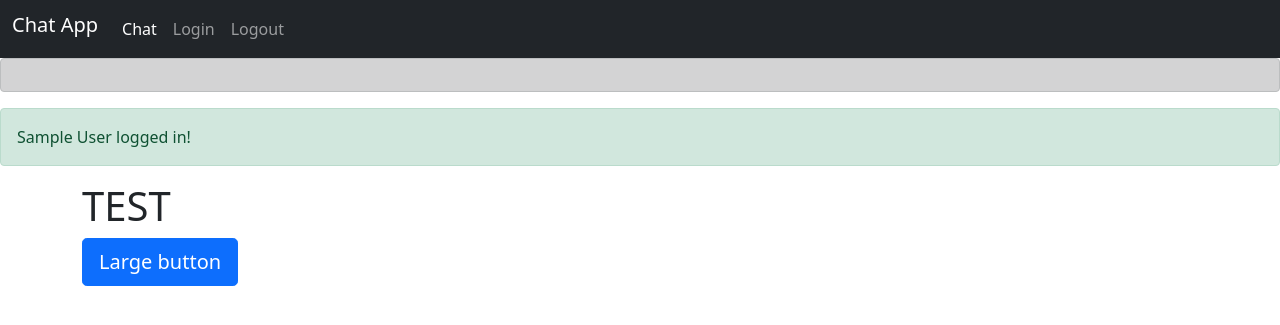
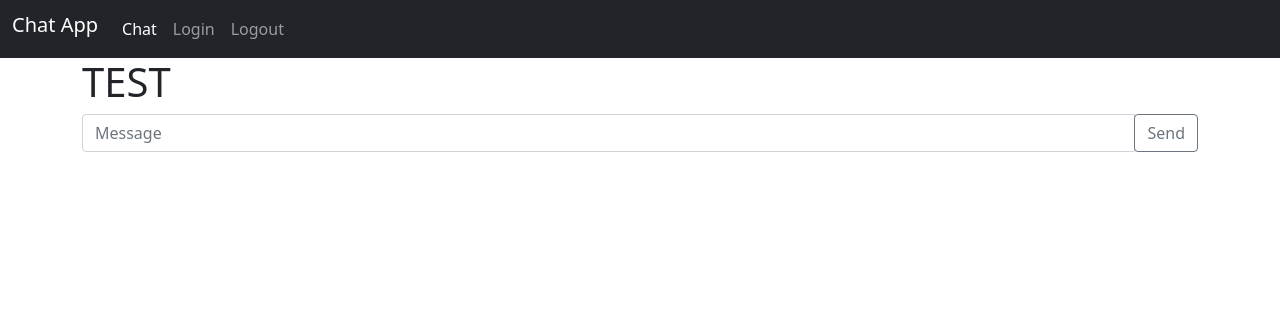
Before and after one commit to MSNanda515/DailyAlgorithms, a Flask app: template DailyChallenge/Python/SimpleChatApp/website/templates/index.html in a window 1280 px wide. Shown: the top 325 px of the page. Run offline with Flask 2, Linux system fonts and the light colour scheme; the template is opened without the code that fills it, so the values that code supplies are empty; the visitor is signed in with stand-in values (Sample User, id 1); some libraries are stand-ins or nearby versions.

Commit message:
working on home page

```diff
--- a/DailyChallenge/Python/SimpleChatApp/website/main.py
+++ b/DailyChallenge/Python/SimpleChatApp/website/main.py
@@ -14,7 +14,7 @@ def login():
   if request.method == "POST":
     session[NAME_KEY] = request.form["inputName"]
     return redirect(url_for("home"))
-  return render_template("login.html", {"session": session})
+  return render_template("login.html", **{"session": session})
 
 @app.route("/logout")
 def logout():
@@ -28,7 +28,7 @@ def home():
   # if NAME_KEY not in session:
   #   return redirect(url_for("home"))
   # name = session(NAME_KEY)
-  return render_template("index.html", {"login": True, "session": session})
+  return render_template("index.html", **{"login": True, "session": session})
 
 @app.route("/run")
 def run():
--- a/DailyChallenge/Python/SimpleChatApp/website/static/index.js
+++ b/DailyChallenge/Python/SimpleChatApp/website/static/index.js
@@ -1,5 +1,5 @@
 $(function() {
-  $('a#test').bind('click', function() {
+  $('#sendBtn').bind('click', function() {
     $.getJson('/run',
       function(data) {
       console.log("test")
--- a/DailyChallenge/Python/SimpleChatApp/website/templates/base.html
+++ b/DailyChallenge/Python/SimpleChatApp/website/templates/base.html
@@ -25,13 +25,7 @@
         </div>
       </div>
     </nav>
-    <div class="alert alert-dark" role="alert">
 
-    </div>
-    <div class="alert alert-success" role="alert">
-      {% block messageGreen %}
-      {% endblock %}
-    </div>
     <div class="container">
       {% block content %}
       {% endblock %}
--- a/DailyChallenge/Python/SimpleChatApp/website/templates/index.html
+++ b/DailyChallenge/Python/SimpleChatApp/website/templates/index.html
@@ -8,8 +8,12 @@
 {% endif %}
 
 <h1>TEST</h1>
-<form>
-  <button id="test" type="button" class="btn btn-primary btn-lg">Large button</button>
-</form>
+
+<div class="input-group mb-3">
+  <input type="text" class="form-control" placeholder="Message" aria-label="Message" id="msg">
+  <div class="input-group-append">
+    <button class="btn btn-outline-secondary" type="button" id="sendBtn">Send</button>
+  </div>
+</div>
 
 {% endblock %}
--- a/DailyChallenge/Python/SimpleChatApp/website/templates/login.html
+++ b/DailyChallenge/Python/SimpleChatApp/website/templates/login.html
@@ -2,11 +2,11 @@
 
 {% block title %} Login {% endblock %}
 
-{% block messageGrey %}
+<!-- {% block messageGrey %}
 {% if message %}
-{{session["name"] logged out!}}
+{{session["name"]}} logged out!
 {% endif %}
-{% endblock %}
+{% endblock %} -->
 
 {%block content %}
 <form class="form-inline" action="#" method="POST">
```
